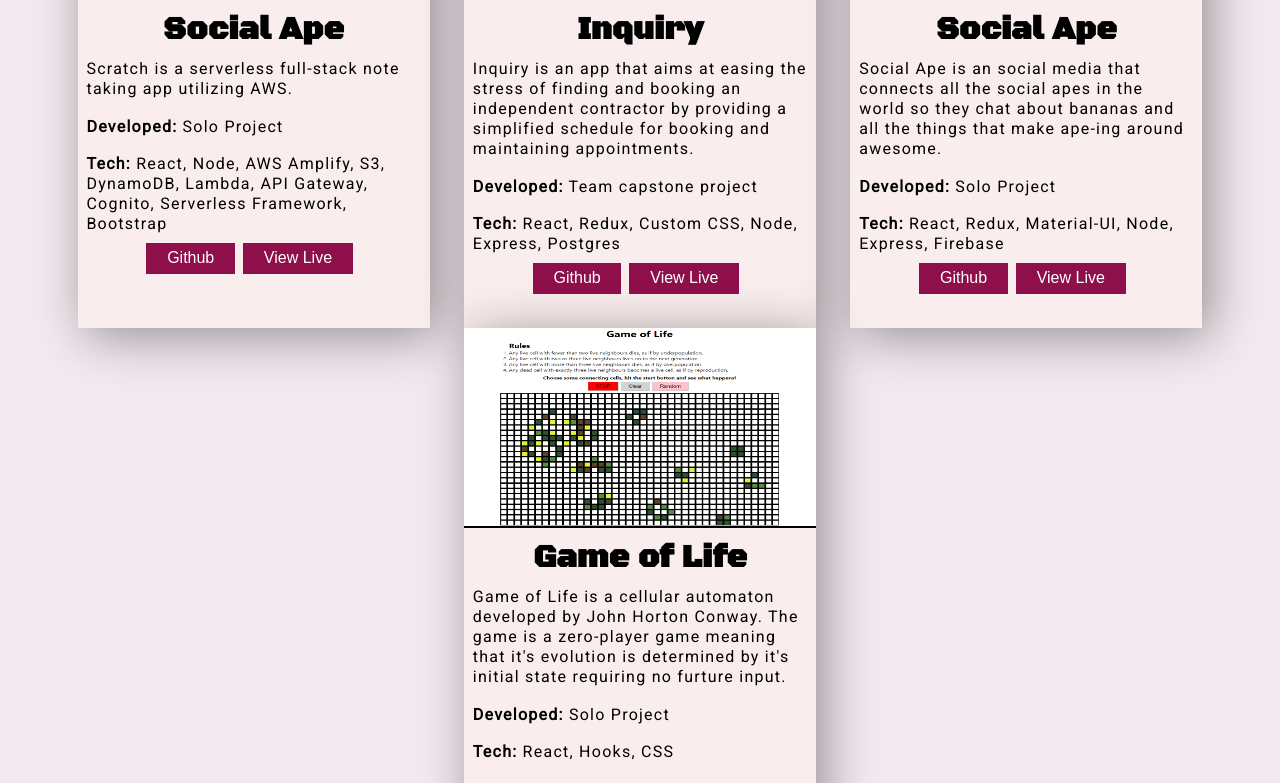
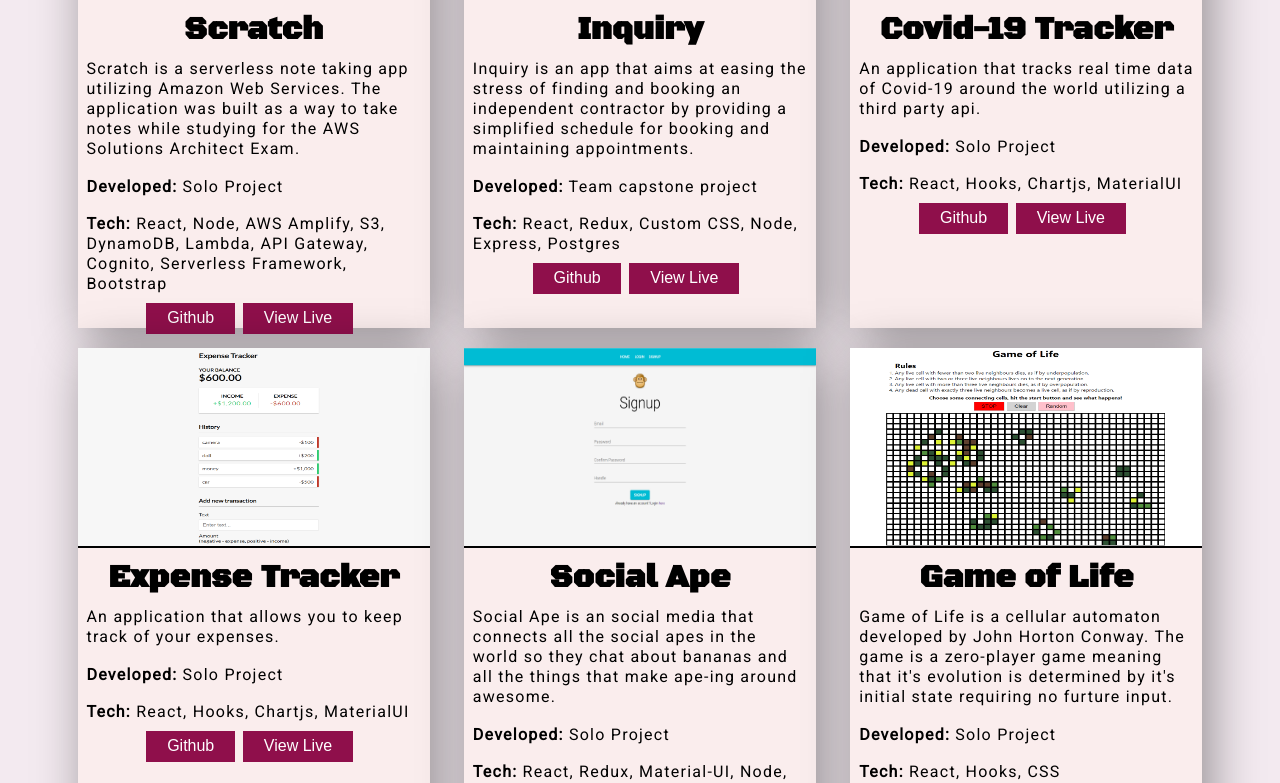
Before and after one commit to LeeTann/leetann-portfolio, a React (Create React App) app: page / in a window 1280 px wide. Shown: the part 1903-2686 px from the top of the page. Built offline with nearby package versions, Linux system fonts and the light colour scheme; the HTML template or start-up script is replaced by a standard one.

Commit message:
Added covid19 and expense tracker app

```diff
--- a/src/components/projects/Projects.js
+++ b/src/components/projects/Projects.js
@@ -10,8 +10,9 @@ export default function Projects() {
                 <Fade left>
                     <div className="card">
                         <img src="images/notesapp1.png" alt="card img" className="card-img" />
-                        <h1>Social Ape</h1>
-                        <p className="card-details">Scratch is a serverless full-stack note taking app utilizing AWS.
+                        <h1>Scratch</h1>
+                        <p className="card-details">Scratch is a serverless note taking app utilizing Amazon Web Services.
+                          The application was built as a way to take notes while studying for the AWS Solutions Architect Exam.
                         </p>
                         <div className="card-info">
                             <p>
@@ -35,7 +36,7 @@ export default function Projects() {
                     </div>
                 </Fade>
 
-                <Fade left>
+                <Fade top>
                     <div className="card">
                         <img src="images/inquiry.png" alt="card img" className="card-img" />
                         <h1>Inquiry</h1>
@@ -64,7 +65,63 @@ export default function Projects() {
                     </div>
                 </Fade>
 
+                <Fade right>
+                    <div className="card">
+                        <img src="images/covid19.png" alt="card img" className="card-img" />
+                        <h1>Covid-19 Tracker</h1>
+                        <p className="card-details">An application that tracks real time data of Covid-19 around the world utilizing a third party api.
+                        </p>
+                        <div className="card-info">
+                            <p>
+                                <span className="bold">Developed:</span> Solo Project
+                            </p>
+                        </div>
+                        <div className="card-info">
+                            <p>
+                                <span className="bold">Tech:</span> React, Hooks, Chartjs, MaterialUI
+                            </p>
+                        </div>
+
+                        <div className="btn-container">
+                            <a href="https://github.com/LeeTann/Covid-19" rel="noopener noreferrer" >
+                                <button className="btn">Github</button>
+                            </a>
+                            <a href="https://covid19-tracker-leetann.netlify.app/" target="_blank" rel="noopener noreferrer">
+                              <button className="btn">View Live</button>
+                            </a>
+                        </div>
+                    </div>
+                </Fade>
+
                 <Fade top>
+                    <div className="card">
+                        <img src="images/expense-tracker.png" alt="card img" className="card-img" />
+                        <h1>Expense Tracker</h1>
+                        <p className="card-details">An application that allows you to keep track of your expenses.
+                        </p>
+                        <div className="card-info">
+                            <p>
+                                <span className="bold">Developed:</span> Solo Project
+                            </p>
+                        </div>
+                        <div className="card-info">
+                            <p>
+                                <span className="bold">Tech:</span> React, Hooks, Chartjs, MaterialUI
+                            </p>
+                        </div>
+
+                        <div className="btn-container">
+                            <a href="https://github.com/LeeTann/Expense-Tracker-React-Node" rel="noopener noreferrer" >
+                                <button className="btn">Github</button>
+                            </a>
+                            <a href="https://expensetracker-mern.herokuapp.com/" target="_blank" rel="noopener noreferrer">
+                              <button className="btn">View Live</button>
+                            </a>
+                        </div>
+                    </div>
+                </Fade>
+
+                <Fade right>
                     <div className="card">
 
                         <img src="images/socialape1.png" alt="card img" className="card-img" />
@@ -92,7 +149,7 @@ export default function Projects() {
                     </div>
                 </Fade>
 
-                <Fade right>
+                <Fade left>
                     <div className="card">
                         <img src="images/gameoflife1.png" alt="card img" className="card-img" />
                         <h1>Game of Life</h1>
--- a/src/components/projects/projects.css
+++ b/src/components/projects/projects.css
@@ -23,6 +23,7 @@
     background-color: rgb(250, 237, 237);
     height: 33rem;
     box-shadow: .5rem .5rem 3rem rgba(0,0,0,0.4);
+    margin-bottom: 20px;
 }
 
 .card-img {
```
Also changed, not shown: public/images/covid19.png (added), public/images/expense-tracker.png (added).
